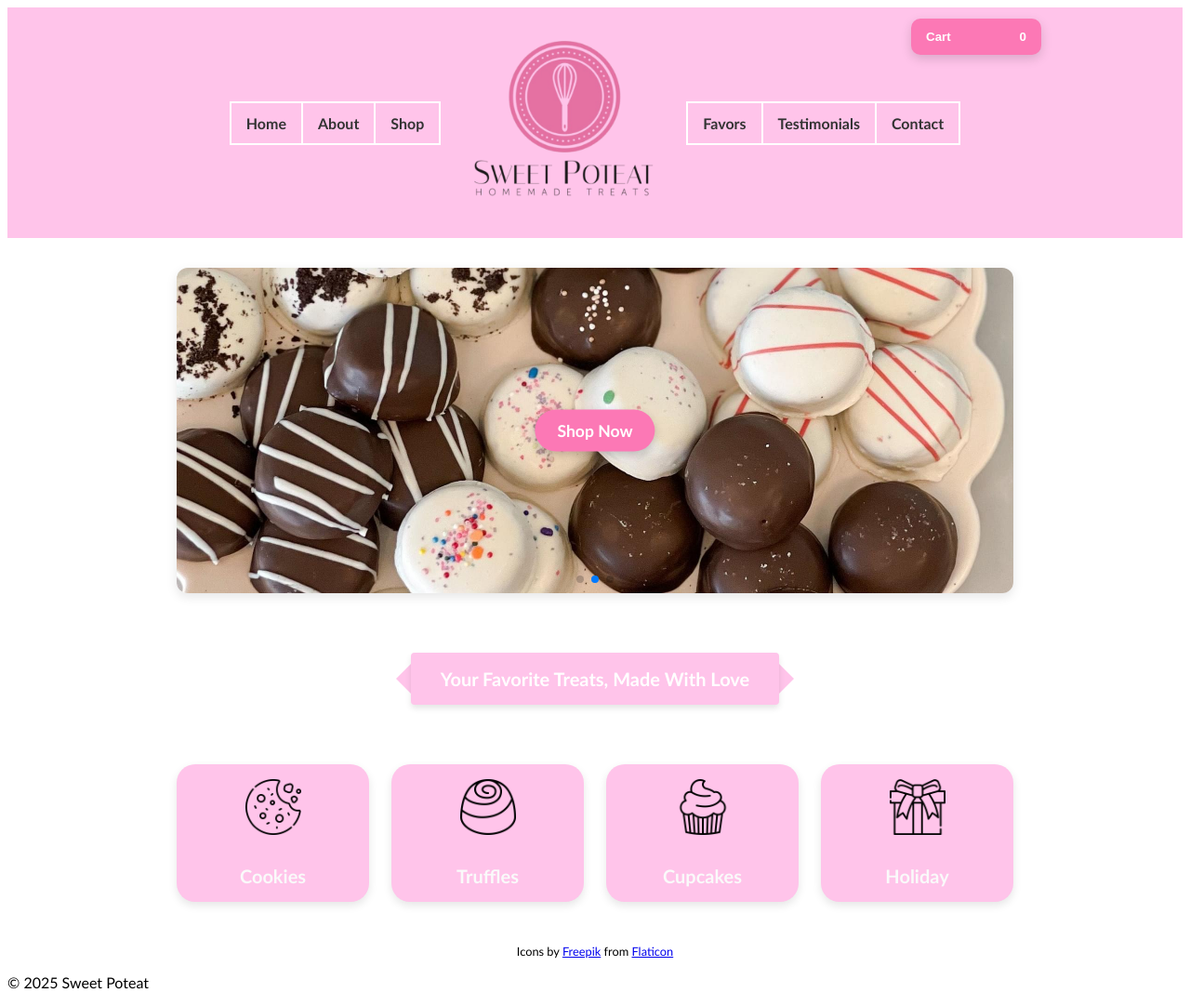
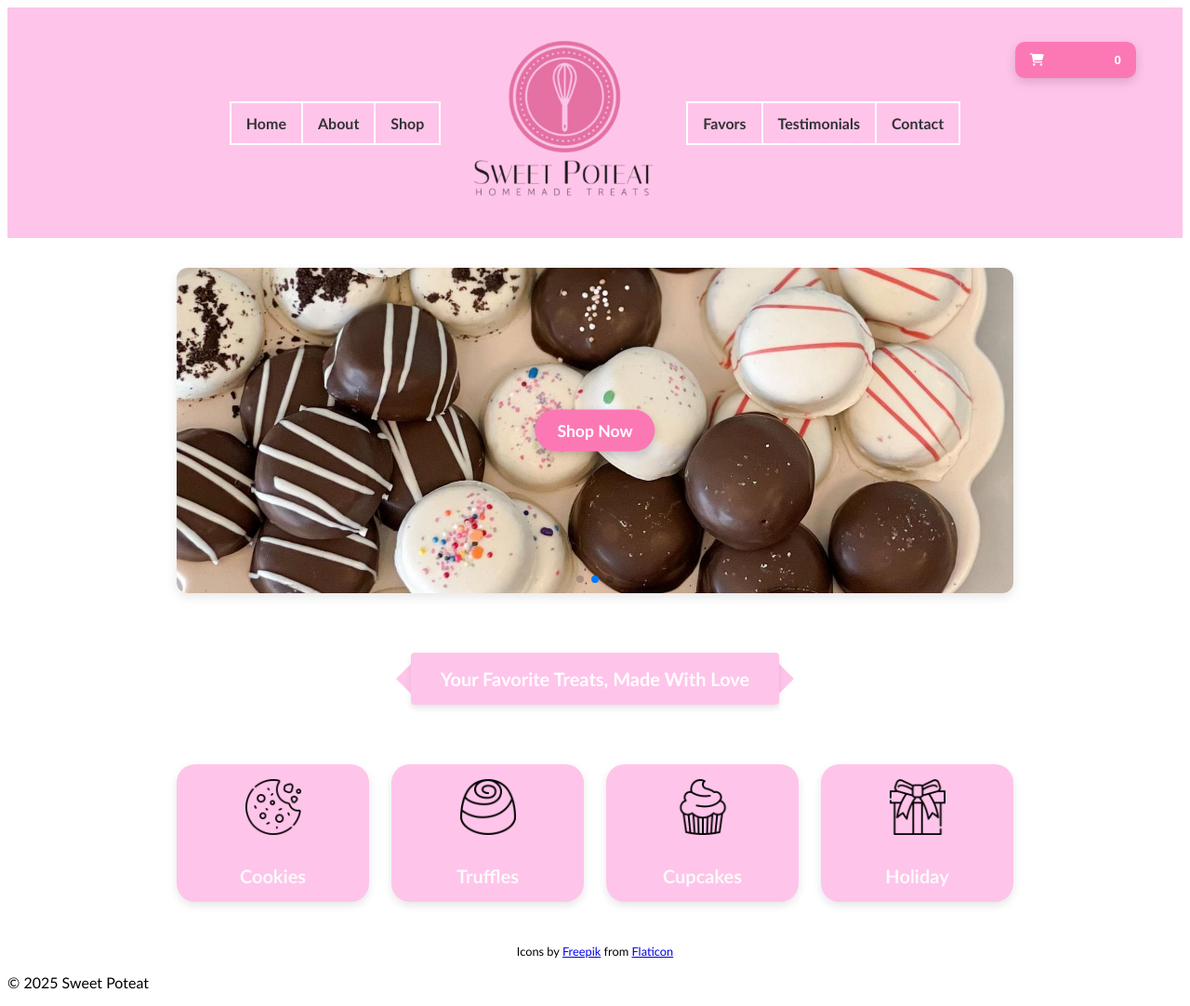
Before and after one commit to sweetpoteat/sweetpoteat.github.io, a Jekyll site: the page built from index.md, in a window 1280 px wide. Shown: the whole page at 93% size. Built offline with Jekyll 4.4.1, drawn with Linux system fonts in a browser that asks for light colours; some web fonts are replaced.

Commit message:
cart button

```diff
--- a/_layouts/home.html
+++ b/_layouts/home.html
@@ -11,14 +11,18 @@
 </head>
 
 <!-- Floating Mini Cart -->
+<link rel="stylesheet" href="https://cdnjs.cloudflare.com/ajax/libs/font-awesome/6.5.1/css/all.min.css">
+
 <div id="floating-cart">
   <button id="cart-toggle">
-    Cart <span id="cart-count">0</span>
+    <i class="fas fa-shopping-cart"></i>
+    <span id="cart-count">0</span>
   </button>
   <div id="cart-dropdown">
     <p>Your cart is empty</p>
   </div>
 </div>
+
 
 <body>
   {% include top-nav.html %}
--- a/assets/main.css
+++ b/assets/main.css
@@ -585,16 +585,18 @@ body {
 
 
 /* Floating Cart */
+
 #floating-cart {
-    position: fixed;
-    top: 20px;
-    right: 20px;
-    width: 280px;
+    position: absolute;
+    top: 5%;
+    right: 1px; /* was 1px */
+    width: 260px;
     z-index: 1000;
     font-family: inherit;
 }
 
 #cart-toggle {
+    margin-left: 28%;
     display: flex;
     justify-content: space-between;
     align-items: center;
```
Also changed, not shown: 17 other files.
